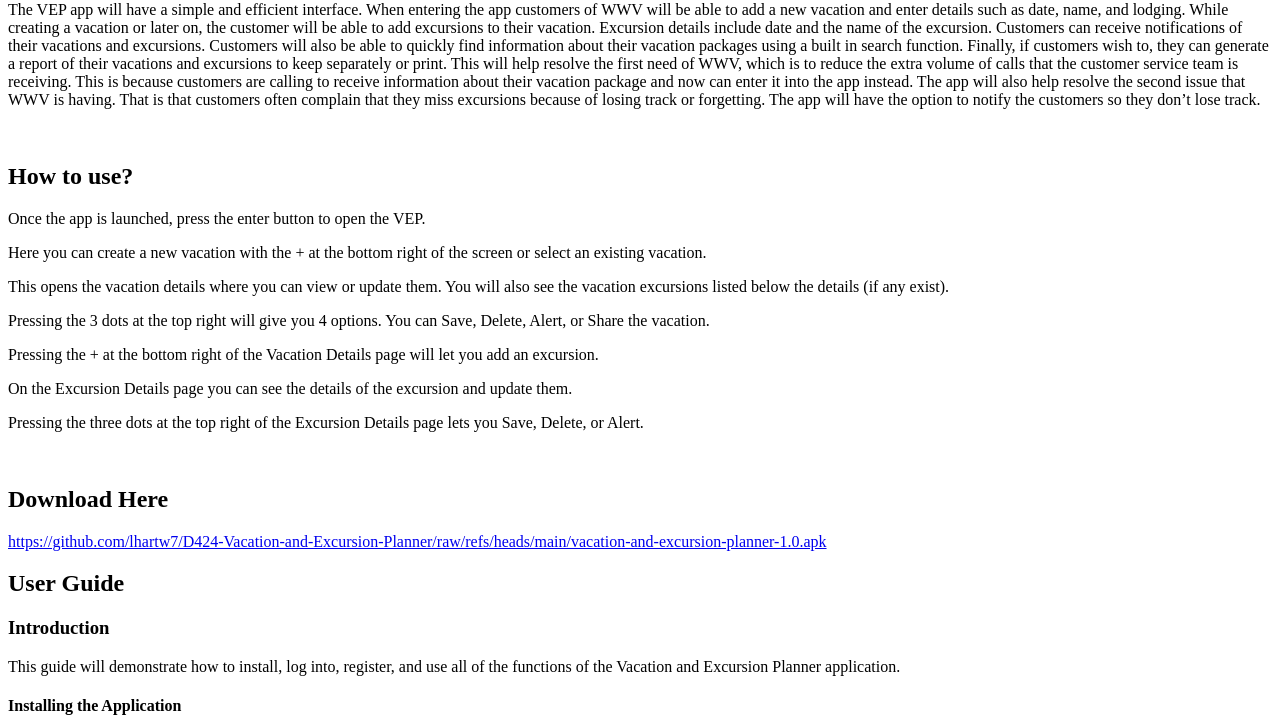
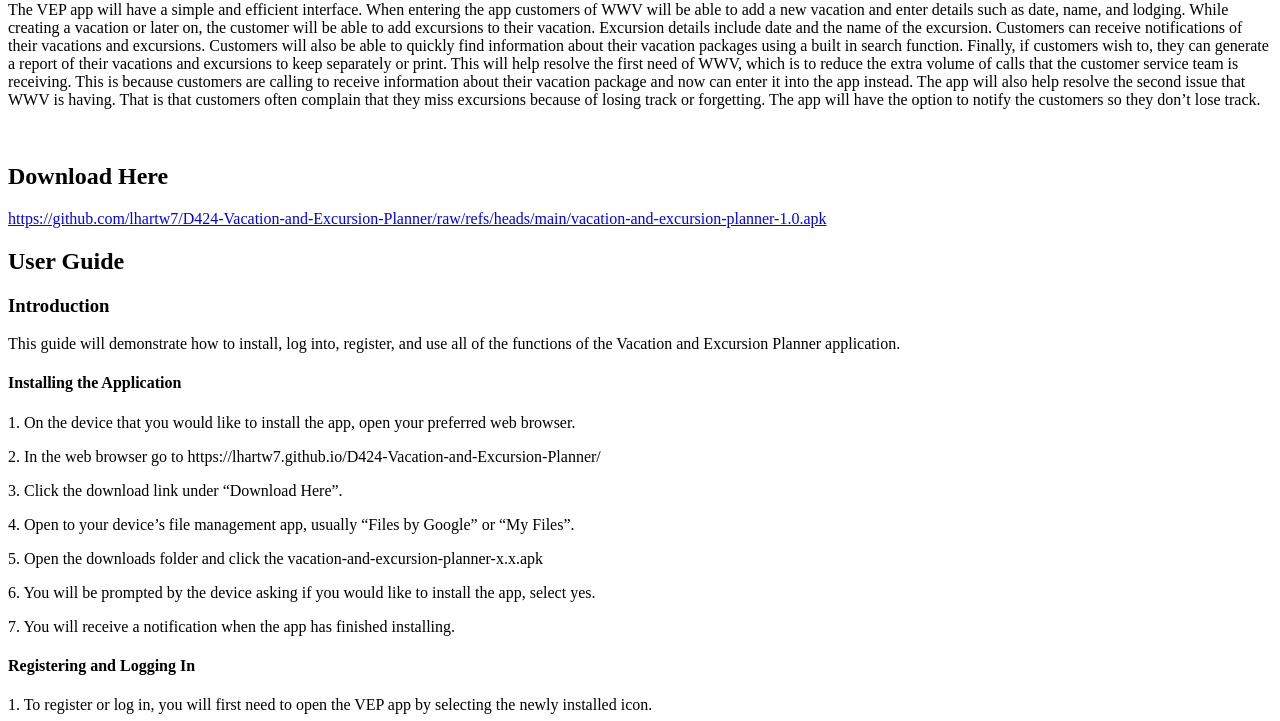
Before and after one commit to lhartw7/D424-Vacation-and-Excursion-Planner, a plain HTML site: page index.html in a window 1280 px wide. Shown: the part 79-800 px from the top of the page. Drawn offline with Linux system fonts and the light colour scheme.

Commit message:
Update index.html

```diff
--- a/index.html
+++ b/index.html
@@ -6,15 +6,6 @@
   <body>
     <h1>Vacation and Excursion Planner</h1>
     <p>The VEP app will have a simple and efficient interface. When entering the app customers of WWV will be able to add a new vacation and enter details such as date, name, and lodging. While creating a vacation or later on, the customer will be able to add excursions to their vacation. Excursion details include date and the name of the excursion. Customers can receive notifications of their vacations and excursions. Customers will also be able to quickly find information about their vacation packages using a built in search function. Finally, if customers wish to, they can generate a report of their vacations and excursions to keep separately or print. This will help resolve the first need of WWV, which is to reduce the extra volume of calls that the customer service team is receiving. This is because customers are calling to receive information about their vacation package and now can enter it into the app instead. The app will also help resolve the second issue that WWV is having. That is that customers often complain that they miss excursions because of losing track or forgetting. The app will have the option to notify the customers so they don’t lose track.</p>
-    <br>
-    <h2>How to use?</h2>
-    <p>Once the app is launched, press the enter button to open the VEP.</p>
-    <p>Here you can create a new vacation with the + at the bottom right of the screen or select an existing vacation.</p>
-    <p>This opens the vacation details where you can view or update them. You will also see the vacation excursions listed below the details (if any exist).</p>
-    <p>Pressing the 3 dots at the top right will give you 4 options. You can Save, Delete, Alert, or Share the vacation.</p>
-    <p>Pressing the + at the bottom right of the Vacation Details page will let you add an excursion.</p>
-    <p>On the Excursion Details page you can see the details of the excursion and update them.</p>
-    <p>Pressing the three dots at the top right of the Excursion Details page lets you Save, Delete, or Alert.</p>
     <br>
     <h2>Download Here</h2>
     <a href="https://github.com/lhartw7/D424-Vacation-and-Excursion-Planner/raw/refs/heads/main/vacation-and-excursion-planner-1.0.apk">https://github.com/lhartw7/D424-Vacation-and-Excursion-Planner/raw/refs/heads/main/vacation-and-excursion-planner-1.0.apk</a>
```
